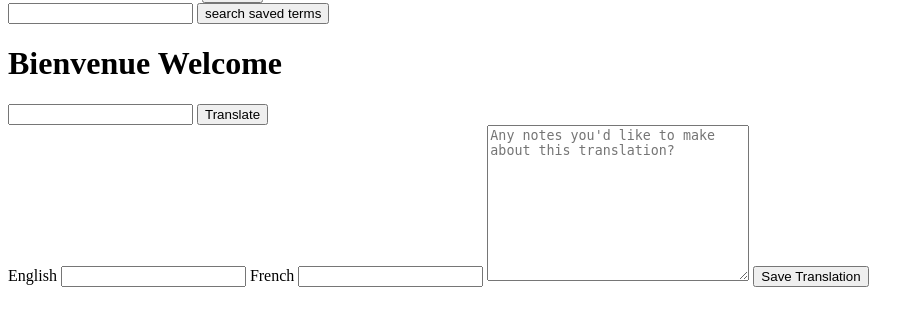
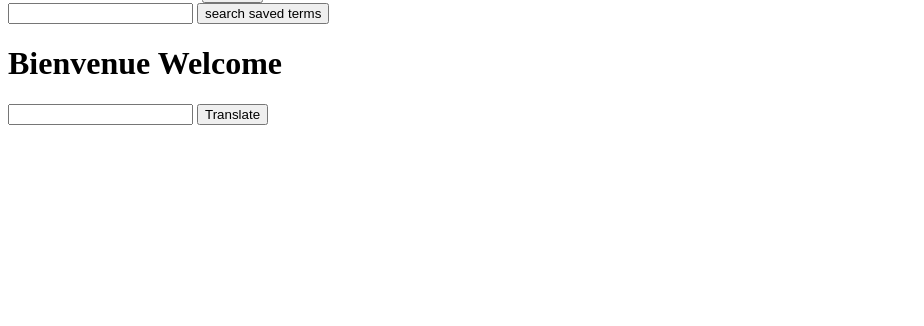
Before and after one commit to kalikokalikova/poche, a Flask app: template flask_app/templates/index.html in a window 1280 px wide. Shown: the part 26-352 px from the top of the page, without its empty margins (0-924 px from the left). Run offline with Flask 2, Linux system fonts and the light colour scheme; the template is opened without the code that fills it, so the values that code supplies are empty.

Commit message:
hide translation results div until translation arrives

```diff
--- a/flask_app/static/script.js
+++ b/flask_app/static/script.js
@@ -32,7 +32,7 @@ async function translateMe(e) {
 
 function populateForm(translationData) {
     // TODO this div will be hidden by default and be shown when form is populated
-    document.getElementById("result-div").style.backgroundColor = "aquamarine";
+    document.getElementById("result-div").style.display = "block";
     document.getElementById("term-to-translate").value = "";
     document.getElementById("english").value = translationData.en;
     document.getElementById("french").value = translationData.fr;
--- a/flask_app/templates/index.html
+++ b/flask_app/templates/index.html
@@ -23,7 +23,7 @@
             <input type="text" name="term" id="term-to-translate">
             <input type="submit" value="Translate">
         </form>
-        <div id="result-div">
+        <div id="result-div" style="display:none;">
             <form action="/save_translation" method="post" id="translation-result">
                 <label for="english">English</label>
                 <input type="text" name="english" id="english" value="">
```
